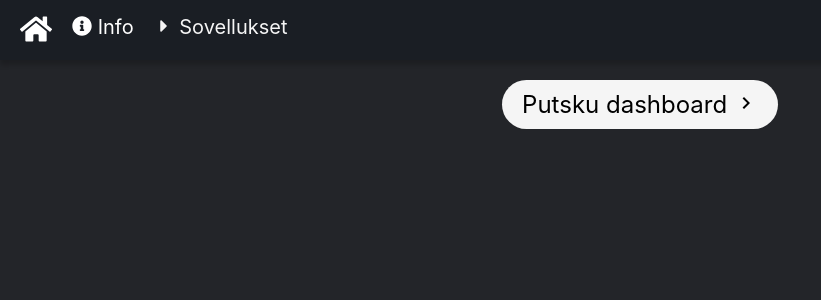
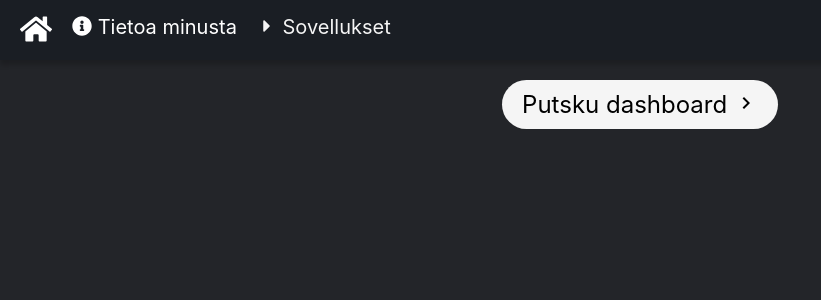
Before and after one commit to pyrybjork/xifias.kapsi.fi, a React (Create React App) app: page / in a window 1280 px wide. Shown: the top 300 px of the page, without its empty margins (0-821 px from the left). Built offline with nearby package versions, Linux system fonts and the light colour scheme.

Commit message:
chage about > aboutme

```diff
--- a/src/components/navigation.tsx
+++ b/src/components/navigation.tsx
@@ -23,7 +23,7 @@ const Navigation: React.FunctionComponent = () => {
   return ( <nav className="navigation">
       <ul>
         <li onClick={close} ><Link to="/"><FaHome className="home_icon" /></Link></li>
-        <li onClick={close} className='big_nav'><Link to="/about"><FaInfoCircle className="nav_icon" /> Info</Link></li>
+        <li onClick={close} className='big_nav'><Link to="/aboutme"><FaInfoCircle className="nav_icon" /> Tietoa minusta</Link></li>
         <li className='big_nav'>
 
           <div className='dropdown_button' tabIndex={0} onClick={toggleApps} /* onFocus={expand} onBlur={close} */>{appsExpanded ? <FaCaretDown className="nav_icon" /> : <FaCaretRight className="nav_icon" />} Sovellukset</div>
@@ -42,7 +42,7 @@ const Navigation: React.FunctionComponent = () => {
         <li className='small_nav'>
           {menuExpanded ? (
             <ul className='small_nav menu'>
-              <li onClick={close}><Link to="/about"><FaInfoCircle className="nav_icon" /> Info</Link></li>
+              <li onClick={close}><Link to="/aboutme"><FaInfoCircle className="nav_icon" /> Tietoa minusta</Link></li>
 
               <li onClick={toggleApps} className='dropdown_button'>{appsExpanded ? <FaCaretDown className="nav_icon" /> : <FaCaretRight className="nav_icon" />} Sovellukset</li>
 
```
